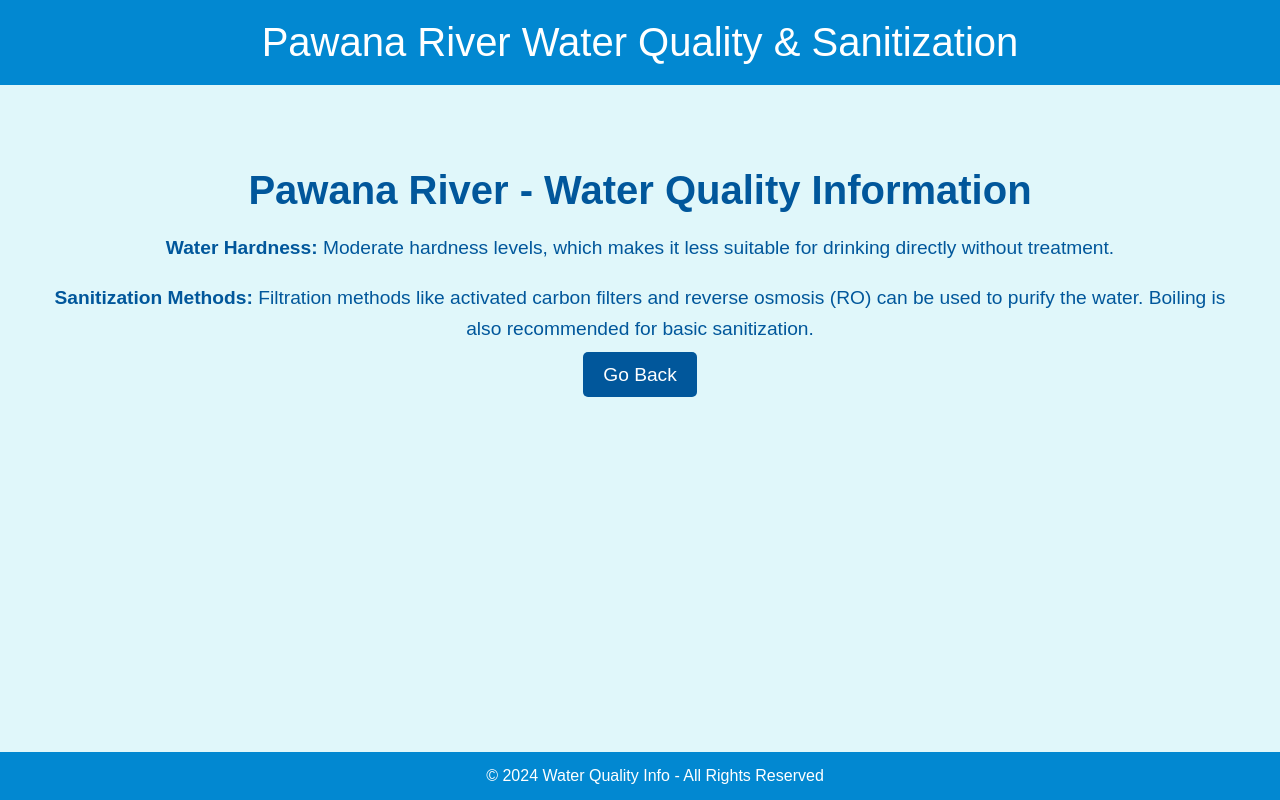
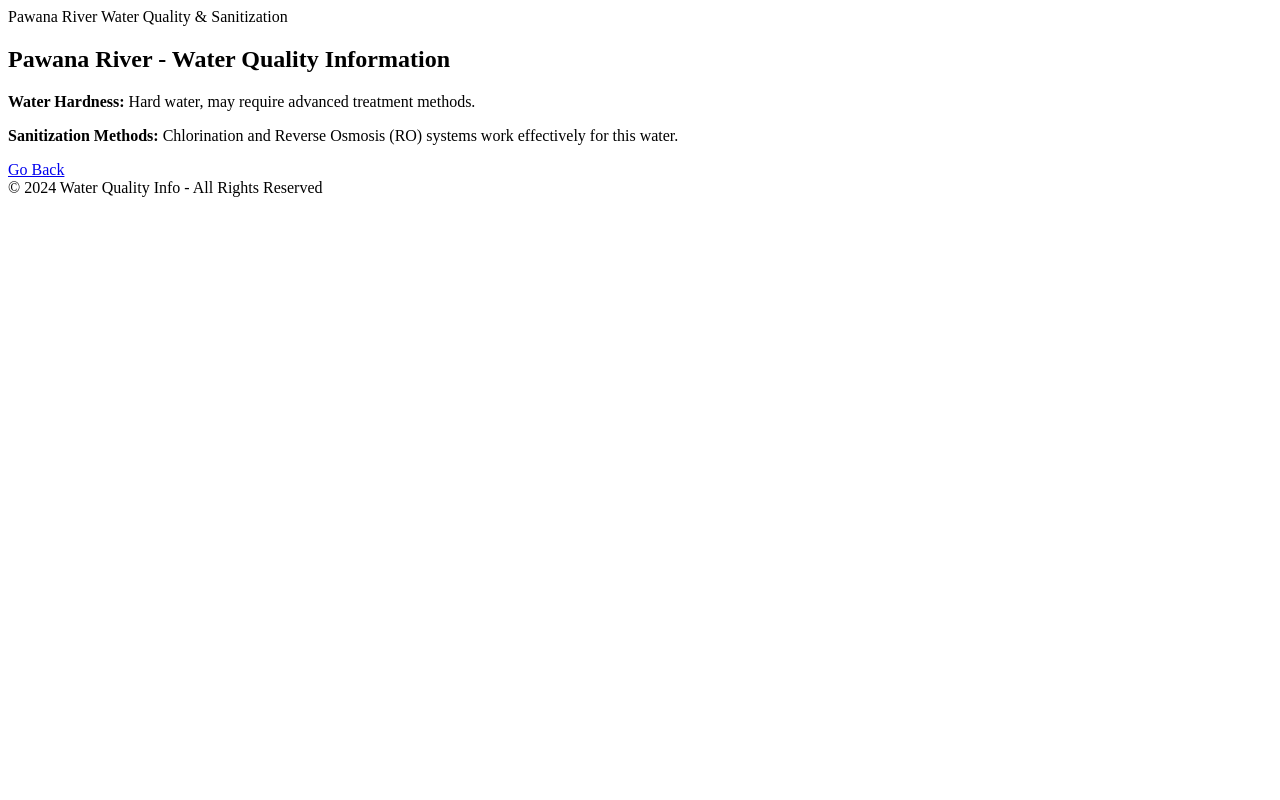
Before and after one commit to bablamon/Water-quality-website, a plain HTML site: page pawana-info.html in a window 1280 px wide. Drawn offline with Linux system fonts and the light colour scheme.

Commit message:
Update pawana-info.html

```diff
--- a/pawana-info.html
+++ b/pawana-info.html
@@ -3,58 +3,9 @@
 <head>
     <meta charset="UTF-8">
     <meta name="viewport" content="width=device-width, initial-scale=1.0">
-    <title>Pawana River Information</title>
+    <title>Pawana River Water Quality</title>
     <style>
-        body {
-            font-family: Arial, sans-serif;
-            margin: 0;
-            padding: 0;
-            background-color: #e0f7fa;
-            color: #01579b;
-        }
-
-        header {
-            background-color: #0288d1;
-            padding: 20px;
-            text-align: center;
-            color: white;
-            font-size: 2.5em;
-        }
-
-        .content {
-            padding: 50px;
-            text-align: center;
-        }
-
-        h2 {
-            font-size: 2.5em;
-            margin-bottom: 20px;
-        }
-
-        p {
-            font-size: 1.2em;
-            line-height: 1.6;
-        }
-
-        .cta-button {
-            background-color: #01579b;
-            color: white;
-            padding: 12px 20px;
-            font-size: 1.2em;
-            text-decoration: none;
-            border-radius: 5px;
-            margin-top: 20px;
-        }
-
-        footer {
-            background-color: #0288d1;
-            color: white;
-            padding: 15px;
-            text-align: center;
-            position: fixed;
-            bottom: 0;
-            width: 100%;
-        }
+        /* Add your custom styles here */
     </style>
 </head>
 <body>
@@ -65,9 +16,11 @@
 
 <div class="content">
     <h2>Pawana River - Water Quality Information</h2>
-    <p><strong>Water Hardness:</strong> Moderate hardness levels, which makes it less suitable for drinking directly without treatment.</p>
-    <p><strong>Sanitization Methods:</strong> Filtration methods like activated carbon filters and reverse osmosis (RO) can be used to purify the water. Boiling is also recommended for basic sanitization.</p>
-    <a href="index.html" class="cta-button">Go Back</a>
+    <p><strong>Water Hardness:</strong> Hard water, may require advanced treatment methods.</p>
+    <p><strong>Sanitization Methods:</strong> Chlorination and Reverse Osmosis (RO) systems work effectively for this water.</p>
+
+    <!-- Updated link to home page (index.html) -->
+    <a href="https://bablamon.github.io/Water-quality-website/index.html" class="cta-button">Go Back</a>
 </div>
 
 <footer>
```
